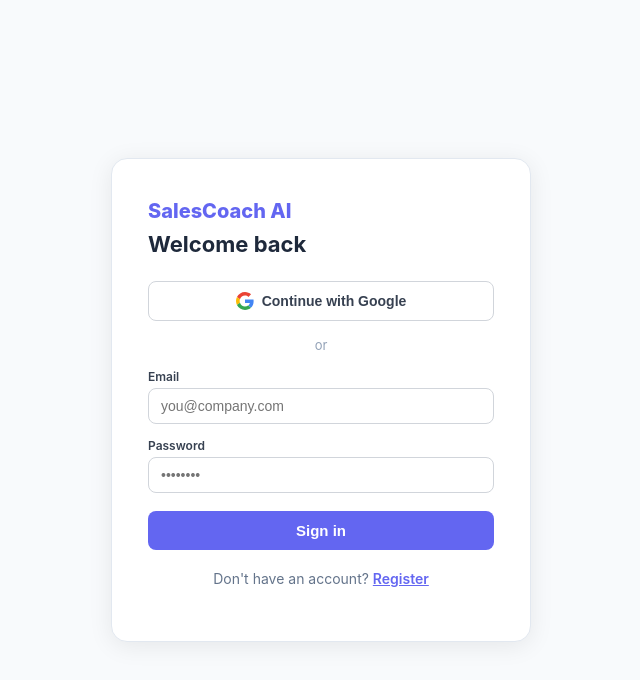
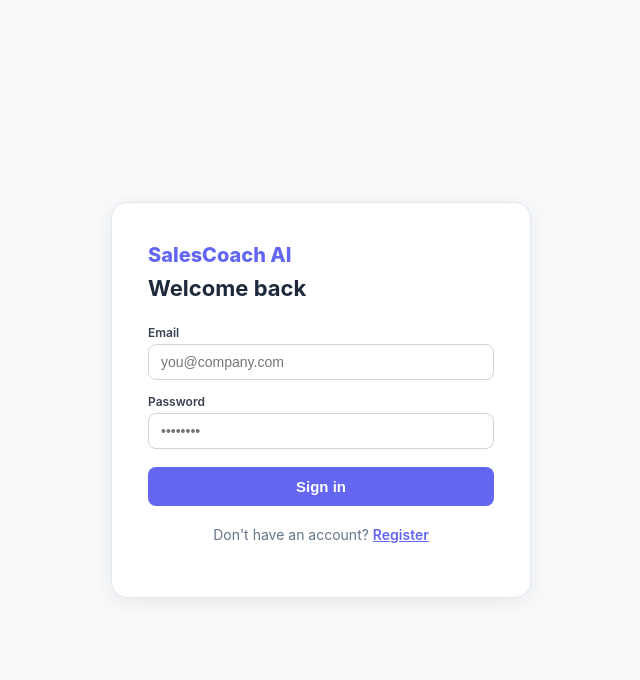
Before and after one commit to AgusBenavent/Sales-Coaching-Plataform, a React app in the folder frontend/: page /login in a window 1280 px wide. Shown: the top 680 px of the page, without its empty margins (319-959 px from the left). Built offline with nearby package versions, Linux system fonts and the light colour scheme; no server answers; the HTML template or start-up script is replaced by a standard one.

Commit message:
remove Google OAuth button

```diff
--- a/frontend/src/pages/Login.jsx
+++ b/frontend/src/pages/Login.jsx
@@ -59,14 +59,6 @@
         {error && <div style={styles.error}>{error}</div>}
         {info && <div style={styles.info}>{info}</div>}
 
-        {/* Google OAuth */}
-        <button onClick={handleGoogle} style={styles.googleBtn}>
-          <GoogleIcon />
-          Continue with Google
-        </button>
-
-        <div style={styles.divider}><span>or</span></div>
-
         <form onSubmit={handleSubmit} style={{ display: 'flex', flexDirection: 'column', gap: 14 }}>
           {isRegister && (
             <Field label="Full name" name="name" value={form.name} onChange={handleChange} placeholder="John Smith" />
```
